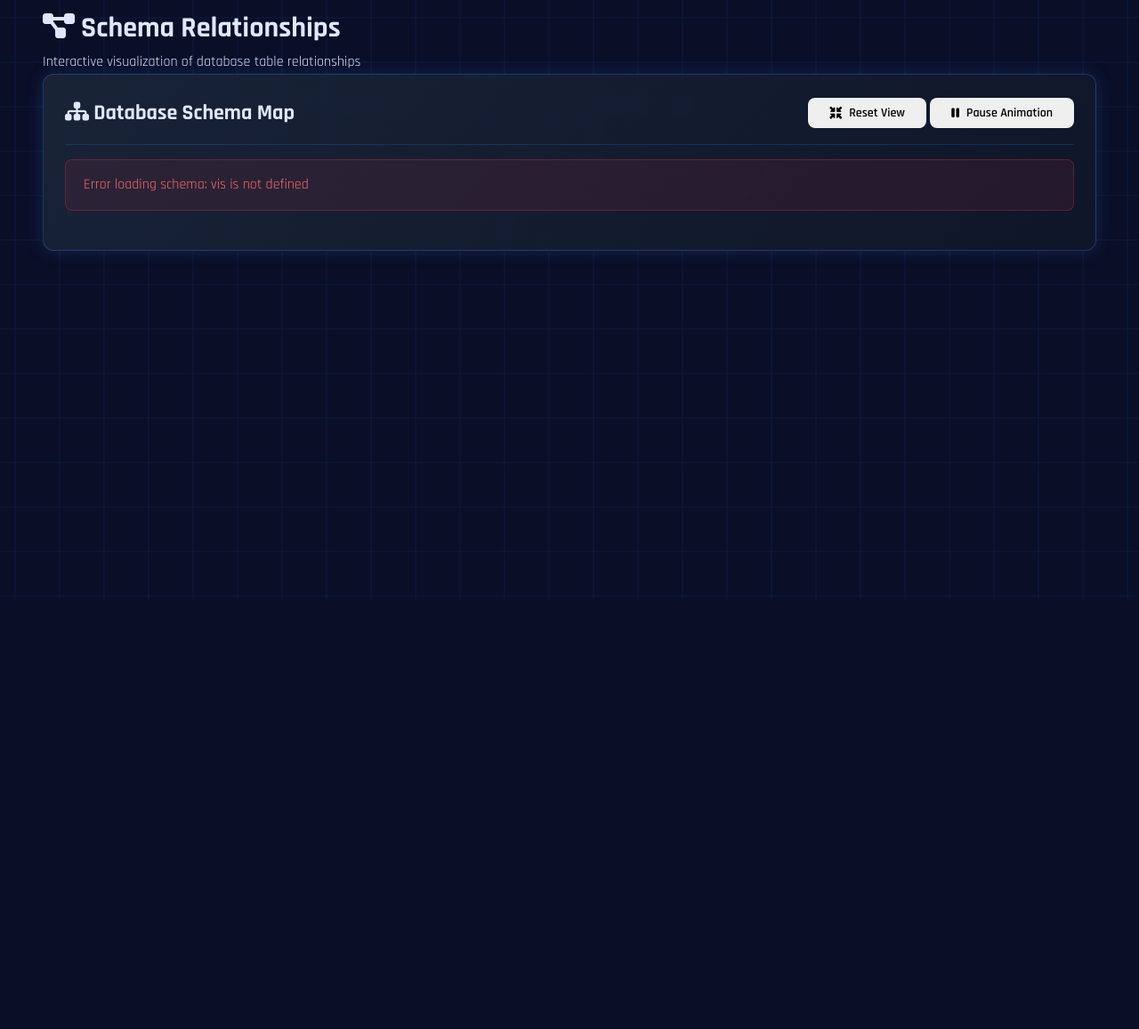
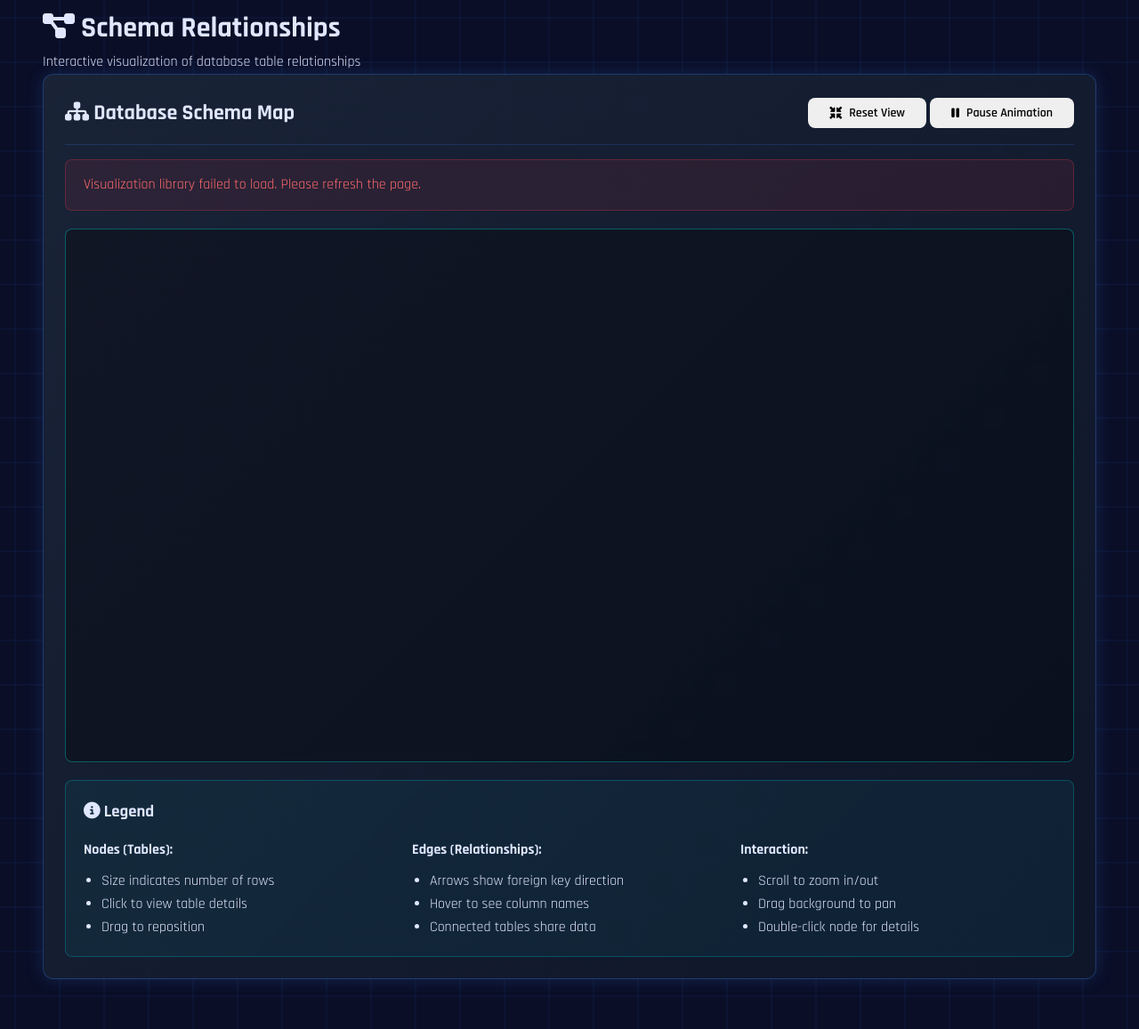
Before and after one commit to Rtoony/survey-data-system, a Flask app: page /schema/relationships in a window 1280 px wide. Shown: the part 147-1304 px from the top of the page at 89% size. Before the commit the page ends 818 px from the top, so only its background shows below. Run offline with Flask 3, Linux system fonts and the light colour scheme; data that the repository does not hold is empty; some libraries are stand-ins or nearby versions.

Commit message:
Improve database table row count estimation and visualization loading
Update API to fetch estimated row counts using `pg_stat_user_tables` for performance. Modify frontend to load vis.js from CDN and ensure network rendering occurs after the container is visible and the library is loaded. Add stabilization and fitting for better network visualization.

Replit-Commit-Author: Agent
Replit-Commit-Session-Id: 211a2c5d-1c4c-4449-808f-17f6af83bb9e
Replit-Commit-Checkpoint-Type: intermediate_checkpoint
Replit-Commit-Screenshot-Url: https://storage.googleapis.com/screenshot-production-us-central1/6cd945c4-1725-4653-8e80-9d5cb05bc140/211a2c5d-1c4c-4449-808f-17f6af83bb9e/d1lLBMl

```diff
--- a/app.py
+++ b/app.py
@@ -1551,28 +1551,25 @@ def schema_relationships():
 def get_schema_relationships():
     """Get table relationships and metadata for visualization"""
     try:
-        # Get all tables with row counts
+        # Get all tables with estimated row counts (much faster than COUNT(*))
         tables_query = """
             SELECT
                 t.table_name,
                 obj_description((quote_ident(t.table_schema)||'.'||quote_ident(t.table_name))::regclass, 'pg_class') as table_description,
                 (SELECT count(*) FROM information_schema.columns c
-                 WHERE c.table_name = t.table_name AND c.table_schema = t.table_schema) as column_count
+                 WHERE c.table_name = t.table_name AND c.table_schema = t.table_schema) as column_count,
+                COALESCE(
+                    (SELECT n_live_tup
+                     FROM pg_stat_user_tables
+                     WHERE schemaname = 'public' AND relname = t.table_name),
+                    0
+                ) as row_count
             FROM information_schema.tables t
             WHERE t.table_schema = 'public'
             AND t.table_type = 'BASE TABLE'
             ORDER BY t.table_name
         """
         tables = execute_query(tables_query)
-
-        # Get row counts for each table
-        for table in tables:
-            try:
-                count_query = f"SELECT COUNT(*) as count FROM {table['table_name']}"
-                result = execute_query(count_query)
-                table['row_count'] = result[0]['count'] if result else 0
-            except:
-                table['row_count'] = 0
 
         # Get foreign key relationships
         fk_query = """
--- a/templates/schema_relationships.html
+++ b/templates/schema_relationships.html
@@ -71,7 +71,7 @@
     </div>
 </div>
 
-<script src="https://unpkg.com/vis-network/standalone/umd/vis-network.min.js"></script>
+<script type="text/javascript" src="https://cdn.jsdelivr.net/npm/vis-network@latest/standalone/umd/vis-network.min.js"></script>
 
 <style>
 .loading-indicator {
@@ -165,21 +165,29 @@ let physicsEnabled = true;
 
 async function loadSchemaData() {
     try {
+        console.log('Starting to load schema data...');
         const response = await fetch('/api/schema/relationships');
+        console.log('API response status:', response.status);
+
         if (!response.ok) throw new Error('Failed to load schema data');
 
         schemaData = await response.json();
+        console.log('Schema data loaded:', schemaData);
 
         if (schemaData.error) {
             throw new Error(schemaData.error);
         }
 
-        renderNetwork();
-
+        // Show container BEFORE rendering (Vis.js needs visible container for dimensions)
         document.getElementById('loadingMessage').style.display = 'none';
         document.getElementById('networkContainer').style.display = 'block';
         document.getElementById('legend').style.display = 'block';
+
+        console.log('Rendering network...');
+        renderNetwork();
+        console.log('Network rendered successfully');
     } catch (error) {
+        console.error('Error in loadSchemaData:', error);
         showError('Error loading schema: ' + error.message);
     }
 }
@@ -193,6 +201,18 @@ function showError(message) {
 
 function renderNetwork() {
     const container = document.getElementById('networkContainer');
+
+    if (!container) {
+        console.error('Container not found!');
+        return;
+    }
+
+    // Check if vis is loaded
+    if (typeof vis === 'undefined') {
+        console.error('Vis.js library not loaded!');
+        showError('Visualization library failed to load. Please refresh the page.');
+        return;
+    }
 
     // Create nodes from tables
     const nodes = schemaData.tables.map(table => {
@@ -290,6 +310,12 @@ function renderNetwork() {
     };
 
     network = new vis.Network(container, data, options);
+
+    // Fit network after stabilization (critical for proper rendering)
+    network.once('stabilizationIterationsDone', function() {
+        network.fit();
+        console.log('Network stabilized and fitted to view');
+    });
 
     // Event listeners
     network.on('click', function(params) {
```
